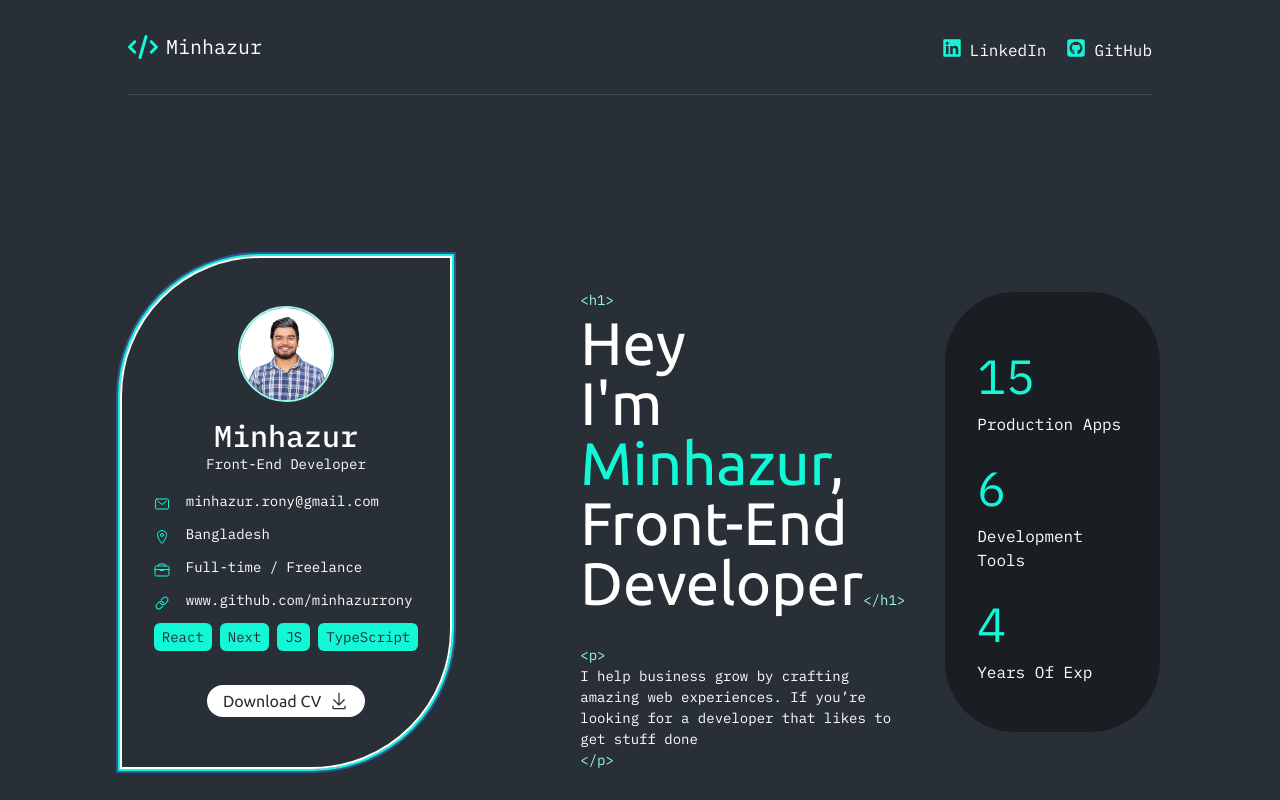
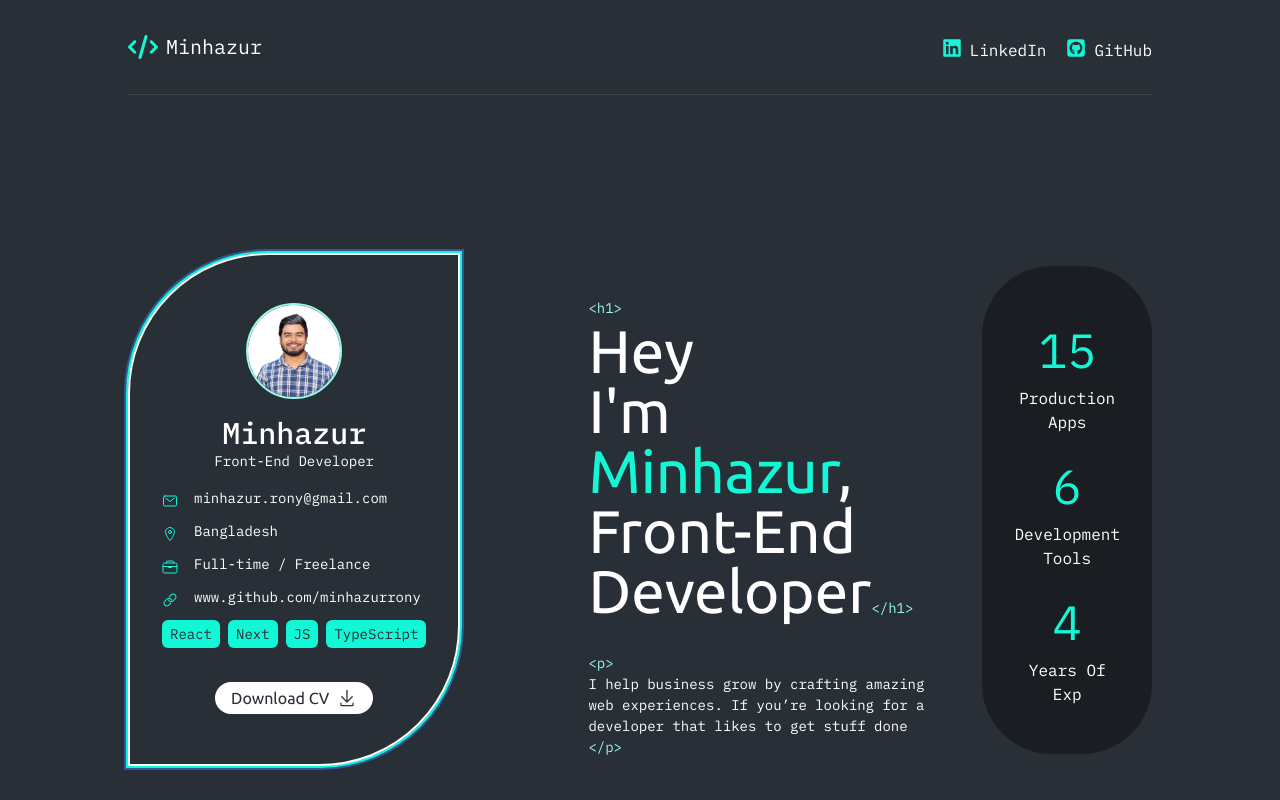
Before and after one commit to minhazurrony/portfolio, a Next.js app: page / in a window 1280 px wide. Shown: the top 800 px of the page. Built offline with nearby package versions, Linux system fonts and the light colour scheme.

Commit message:
fix: responsive issues on hero section

```diff
--- a/app/containers/home-page/Hero.tsx
+++ b/app/containers/home-page/Hero.tsx
@@ -78,7 +78,7 @@ function Hero() {
               </div>
             </div>
           </Reveal>
-          <div className="flex flex-wrap items-center justify-center gap-10 md:flex-nowrap">
+          <div className="flex flex-wrap items-center justify-center gap-10 lg:flex-nowrap">
             <div className="flex-2" ref={ref}>
               <h1 className="mb-8 font-ubuntu text-4xl capitalize leading-none text-white md:text-5xl lg:text-6xl">
                 <m.span
@@ -167,8 +167,8 @@ function Hero() {
                 </m.span>
               </p>
             </div>
-            <Reveal>
-              <div className="flex w-4/5 flex-col gap-4 rounded-[70px] bg-bg-two px-8 py-12 md:w-[215px]">
+            <Reveal className="w-4/5 md:w-1/2">
+              <div className="flex flex-col gap-4 rounded-[70px] bg-bg-two px-8 py-12">
                 <Stats title="production apps" count={15} />
                 <Stats title="development tools" count={6} />
                 <Stats title="years of exp" count={4} />
@@ -228,7 +228,7 @@ function Stats({ count, title }: StatsProps) {
   }, [isInView]);
 
   return (
-    <div className="text-center md:text-left">
+    <div className="text-center">
       <m.h3 ref={ref} className="text-[48px] text-brand-one">
         {rounded}
       </m.h3>
```
